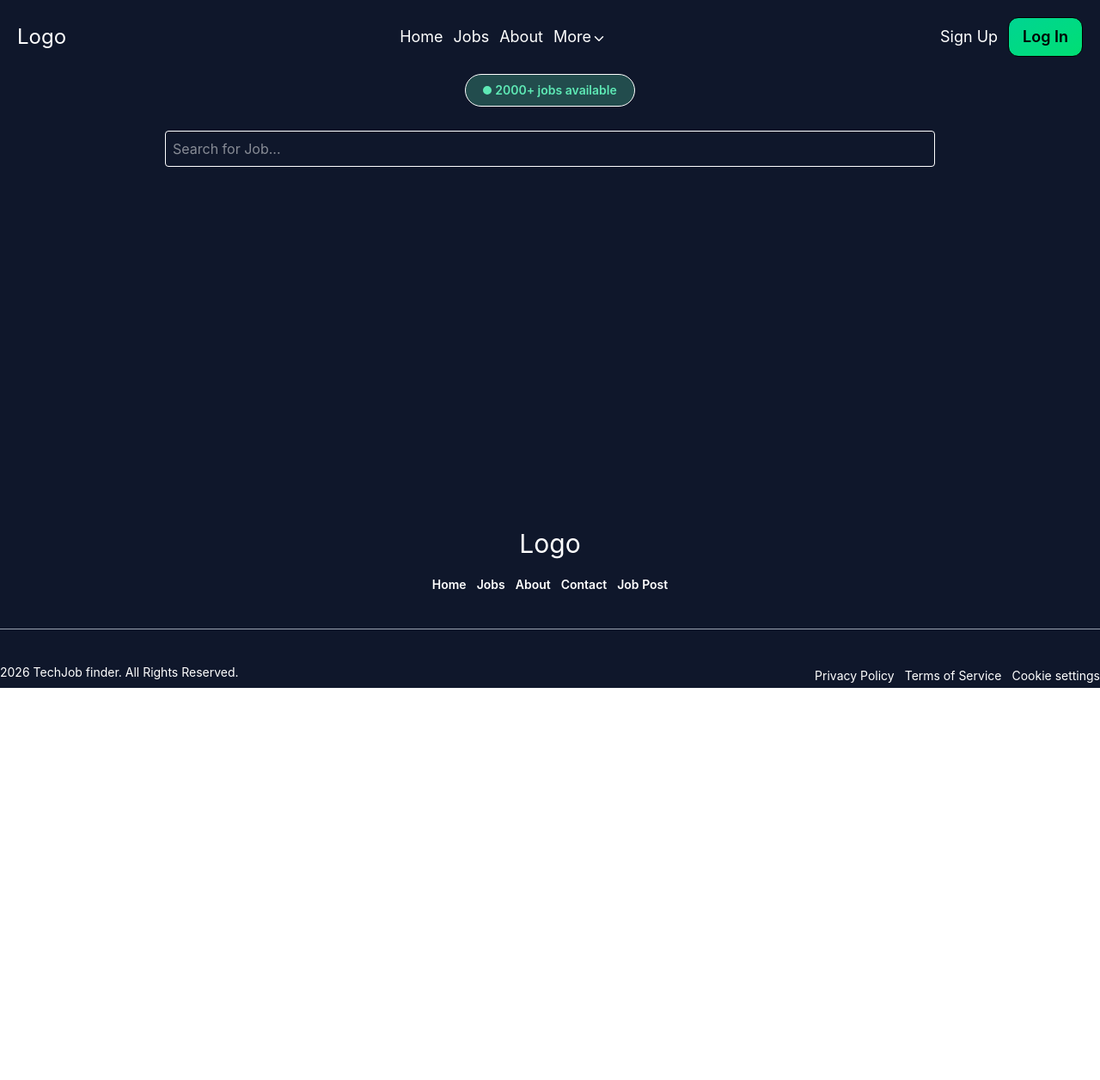
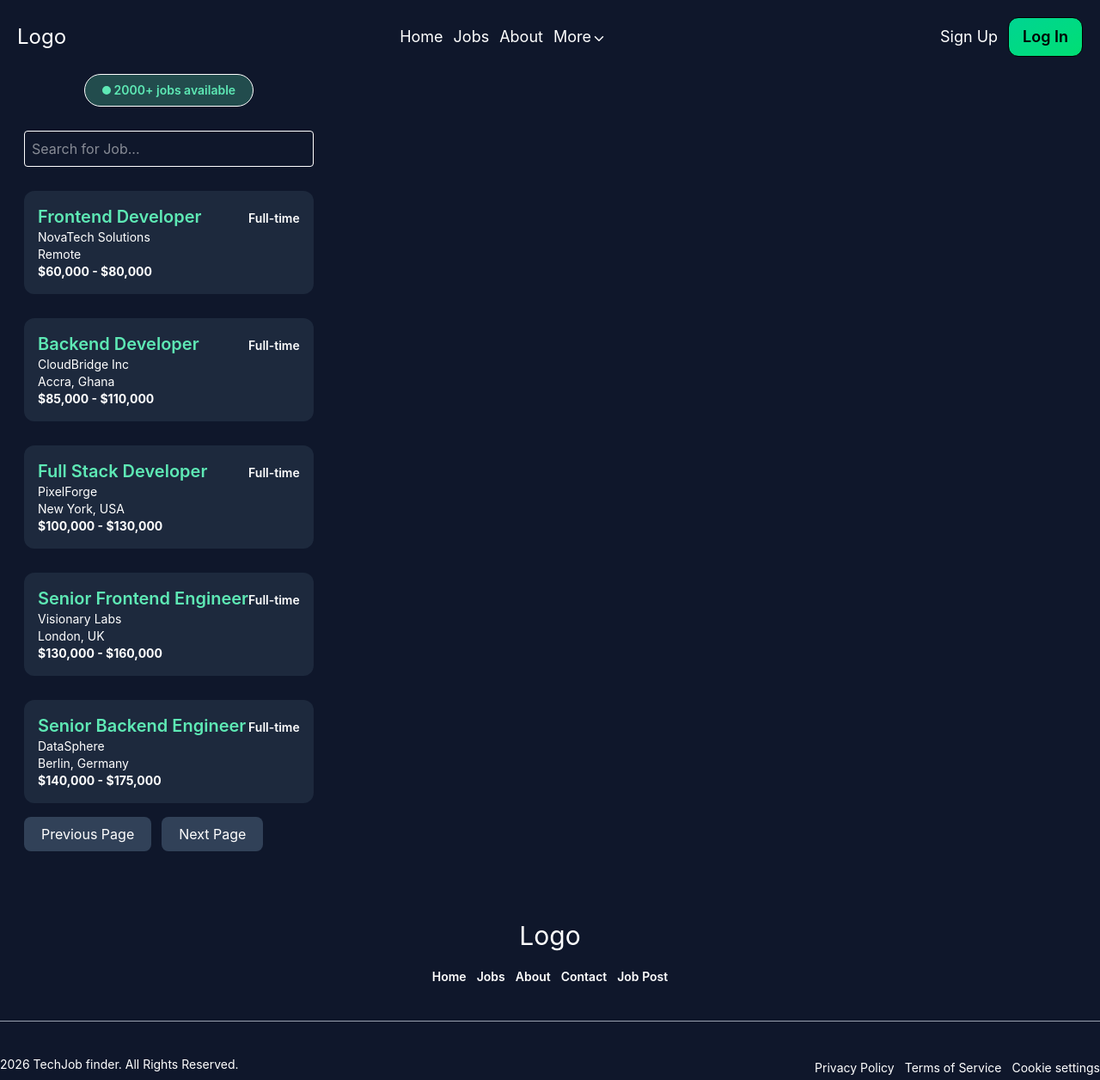
Before and after one commit to acquah-forever/my-jobfind, a React (Vite) app: page /search in a window 1280 px wide. Shown: the whole page at 86% size. Before the commit the page ends 800 px from the top, so only its background shows below. Built offline with nearby package versions, Linux system fonts and the light colour scheme; data requests are answered from the project's data file; the HTML template or start-up script is replaced by a standard one.

Commit message:
initiated JobDetails.jsx

```diff
--- a/package.json
+++ b/package.json
@@ -12,7 +12,6 @@
   "dependencies": {
     "@tailwindcss/vite": "^4.2.4",
     "@tanstack/react-query": "^5.100.6",
-    "json-server": "^1.0.0-beta.15",
     "lucide-react": "^1.14.0",
     "motion": "^12.38.0",
     "react": "^19.2.5",
@@ -30,6 +29,7 @@
     "eslint-plugin-react-hooks": "^7.1.1",
     "eslint-plugin-react-refresh": "^0.5.2",
     "globals": "^17.5.0",
+    "json-server": "^1.0.0-beta.15",
     "vite": "^8.0.10"
   }
 }
--- a/src/App.jsx
+++ b/src/App.jsx
@@ -10,8 +10,9 @@ import { Routes, Route } from 'react-router-dom'
 import { QueryClient, QueryClientProvider } from '@tanstack/react-query'
 import AuthProvider from './AuthContext/AuthContext'
 
+const queryClient = new QueryClient()
+
 const App = () => {
-  const queryClient = new QueryClient()
 
   return (
     <QueryClientProvider client={queryClient}>
--- a/src/components/Faq.jsx
+++ b/src/components/Faq.jsx
@@ -37,7 +37,7 @@ const Faq = () => {
 
                 {open === 1 && (
                     <motion.div variants={parent} initial="hidden" whileInView="visible" viewport={{ once: true, amount: 0.7 }}>
-                        <motion.p variants={children}>New positions arrive daily from companies actively hiring. Werefresh listings every morning so
+                        <motion.p variants={children}>New positions arrive daily from companies actively hiring. W erefresh listings regularly so
                             you never miss an opportunity. The best jobs move fast, and we make sure you see them first.
                         </motion.p>
                     </motion.div>
@@ -56,7 +56,7 @@ const Faq = () => {
                 {open === 2 && (
                     <motion.div variants={parent} initial="hidden" whileInView="visible" viewport={{ once: true, amount: 0.7 }}>
                         <motion.p variants={children}>Yes. Filter by remote, on-site or specific cities. You can also combine location with the role type and
-                            experience level. Our search understand what you want and shows only what matches.
+                            experience level. Our search understands what you want and shows only what matches.
                         </motion.p>
                     </motion.div>
                 )}
@@ -107,7 +107,7 @@ const Faq = () => {
 
                 {open === 5 && (
                     <motion.div variants={parent} initial="hidden" whileInView="visible" viewport={{ once: true, amount: 0.7 }}>
-                        <motion.p variants={children}>Not yet, but its coming soon. For now, check back daily or use our search to find roles matching your
+                        <motion.p variants={children}>Not yet, but it is coming soon. For now, check back daily or use our search to find roles matching your
                             criteria. New listings arrive consistently.
                         </motion.p>
                     </motion.div>
@@ -115,8 +115,8 @@ const Faq = () => {
             </motion.div>
 
             <motion.div variants={parent} initial="hidden" whileInView="visible" viewport={{ once: true, amount: 0.7 }} className='mt-10 space-y-3 text-center'>
-                <motion.h1 variants={children} className='text-3xl font-semibold'>Need more Help ?</motion.h1>
-                <motion.p variants={children} className='text-xl font-semibold'>Reach out to us directly with your questions</motion.p>
+                <motion.h1 variants={children} className='text-3xl font-semibold'>Need more Help?</motion.h1>
+                <motion.p variants={children} className='text-xl font-semibold'>Reach out to us directly with your questions.</motion.p>
                 <motion.div variants={children} whileHover={{ scale:1.08 }} whileTap={{ scale: 0.8 }}  transition={{type:spring, stiffness: 120, damping: 7 }} className='mt-7'>
                     <button  className='cursor-pointer bg-linear-to-br  from-emerald-400  to-sky-400 p-4 text-black rounded-md'>Contact</button>
                 </motion.div>
--- /dev/null
+++ b/src/pages/JobDetails.jsx
@@ -0,0 +1,12 @@
+import React,{useState,useEffect} from 'react'
+import { useNavigate,useParams } from 'react-router-dom'
+
+const JobDetails = () => {
+  return (
+    <div>
+
+    </div>
+  )
+}
+
+export default JobDetails
--- a/src/pages/Search.jsx
+++ b/src/pages/Search.jsx
@@ -1,8 +1,9 @@
-import React, { useState, useEffect } from 'react'
-import { useQuery } from '@tanstack/react-query'
+import React, { useState, useMemo, useEffect } from 'react'
+import { keepPreviousData, useQuery } from '@tanstack/react-query'
+import { Link } from 'react-router-dom'
 
 async function getJobs() {
-    const res = await fetch("http://localhost:3000/jobs")
+    const res = await fetch('http://localhost:3000/jobs')
     if (!res.ok) {
         throw new Error("NetWork Issues")
     }
@@ -12,80 +13,116 @@ async function getJobs() {
 const Search = () => {
 
     const [query, setQuery] = useState("")
-    const [results, setResults] = useState([])
+    const [page, setPage] = useState(1)
 
-    const { data: jobs, isLoading, isError } = useQuery({
+    const jobsPerPage = 5
+
+    const { data: jobs, isLoading, isError, isPlaceholderData } = useQuery({
 
         queryKey: ["jobs"],
-        queryFn: getJobs
+        queryFn: getJobs,
+        placeholderData: keepPreviousData
     })
 
     function handleChange(e) {
         setQuery(e.target.value)
     }
 
-    useEffect(() => {
-
-        const debounce = setTimeout(() => {
-
-            if (query.trim() === "") {
-                setResults([])
-                return
+    function handlePrevious() {
+        setPage((prev) => Math.max(prev - 1, 1))
     }
 
-            const filteredJobs = jobs.filter((item) =>
+    function handleNext() {
+        setPage((prev) => Math.min(prev + 1, totalPages))
+    }
+
+    // for searching job in other pages. query typed will
+    // search from page 1
+    useEffect(() => {
+        setPage(1)
+    }, [query])
+
+
+    // filter jobs
+    const filteredJobs = useMemo(() => {
+
+        if (!jobs) return []
+
+        if (query.trim() === "") return jobs
+
+        return jobs?.filter((item) =>
             item.title.toLowerCase().includes(query.toLowerCase()) ||
-                item.company.toLowerCase().includes(query.toLocaleLowerCase()) ||
-                item.location.toLowerCase().includes(query.toLocaleLowerCase()) ||
+            item.company.toLowerCase().includes(query.toLowerCase()) ||
+            item.location.toLowerCase().includes(query.toLowerCase()) ||
             item.employmentType.toLowerCase().includes(query.toLowerCase()) ||
-                item.skills.some(skill => skill.toLocaleLowerCase().includes(query.toLowerCase())) ||
-                item.salary.toLowerCase().includes(query.toLowerCase()))
+            item.salary.toLowerCase().includes(query.toLowerCase())
 
-            setResults(filteredJobs)
-        })
+        ) || []
+    }, [jobs, query])
 
-        return () => clearTimeout(debounce)
-    }, [query, jobs])
+    // Pagination calculations
+    const totalPages = Math.ceil(filteredJobs.length / jobsPerPage)
+
+    const startIndex = (page - 1) * jobsPerPage
+    const endIndex = startIndex + jobsPerPage
+
+    const paginatedJobs = filteredJobs.slice(startIndex, endIndex)
+
+    // keeps the current page valid when the number of pages changes.
+    useEffect(() => {
+        setPage((p) => Math.min(p, totalPages || 1))
+    }, [totalPages])
 
     return (
-        <section className=' grid grid-cols-1 justify-items-center px-7'>
-            <div className='mb-7'>
+        <main className='flex flex-row justify-between items-center'>
+            <section className=' grid grid-cols-1 px-7'>
+                <div className='max-w-4xl w-full'>
+                    <div className='mb-7 flex justify-center'>
                         <button className='flex justify-center items-center space-x-1 border px-5 py-2 rounded-full bg-emerald-300/25'>
                             <div className='rounded-full border-5 border-emerald-300'></div>
                             <p className='text-emerald-300 text-sm font-semibold'>2000+ jobs available</p></button>
                     </div>
 
-            <input className='max-w-4xl w-full p-2 border rounded focus:border-0 focus:ring focus:outline-0 focus:ring-green-500' type="search" placeholder='Search for Job...'
+                    <input className='max-w-sm w-full p-2 border rounded focus:border-0 focus:ring focus:outline-0 focus:ring-green-500' type="search" placeholder='Search for Job...'
                         value={query} onChange={handleChange} />
+                </div>
 
                 {isLoading && <p>Loading</p>}
 
-            {isError && <p>Something Went Wrong</p>}
+                {isError && <p>Something went wrong.</p>}
 
 
-            {results?.length === 0 && !isLoading && query.trim() !== "" ?
+                {paginatedJobs?.length === 0 && !isLoading && query.trim() !== "" ?
 
                     (<p className='mt-7'>No Job Listing Available</p>) :
 
-                (results.map((result) =>
-                    <div key={result.id} className='mt-7 p-3 max-w-4xl w-full flex flex-col justify-start border'>
-                        <div className='flex justify-between'>
-                            <div className='flex space-x-4  items-center'>
+                    (paginatedJobs.map((result) =>
+                        <Link key={result.id}
+                            className='mt-7 bg-slate-800 p-4 max-w-lg w-full flex flex-col justify-start  rounded-xl transition-all duration-200 hover:scale-105 hover:bg-slate-700/80'>
+
+                            <div className='flex justify-between items-center'>
                                 <h1 className='text-xl font-semibold text-emerald-300'>{result.title}</h1>
                                 <p className='text-sm font-semibold mt-1'>{result.employmentType}</p>
                             </div>
-                            <div className='text-sm font-semibold mt-1 flex flex-wrap gap-2'>{result.skills.map((skill, index) =>
-                                <span key={index}>{skill}</span>
 
-                            )}</div>
-                        </div>
                             <h2 className='text-sm'>{result.company}</h2>
                             <h2 className='text-sm'>{result.location}</h2>
                             <p className='text-sm font-bold'>{result.salary}</p>
-                    </div>
+                        </Link>
                     ))}
 
+                <div className='flex flex-row space-x-3 mt-4'>
+                    <button type='button' className='px-5 py-2 rounded-lg cursor-pointer bg-slate-700 transition-all duration-200 hover:scale-105 hover:bg-slate-700/80' onClick={handlePrevious} disabled={page === 1}>Previous Page</button>
+                    <button type='button' className='px-5 py-2 rounded-lg cursor-pointer bg-slate-700 transition-all duration-200 hover:scale-105 hover:bg-slate-700/80' onClick={handleNext} disabled={page >= totalPages}>Next Page</button>
+                </div>
+
             </section>
+
+
+
+
+        </main>
+
     )
 }
 
```
Lines whose indentation alone changed are shown as unchanged.
